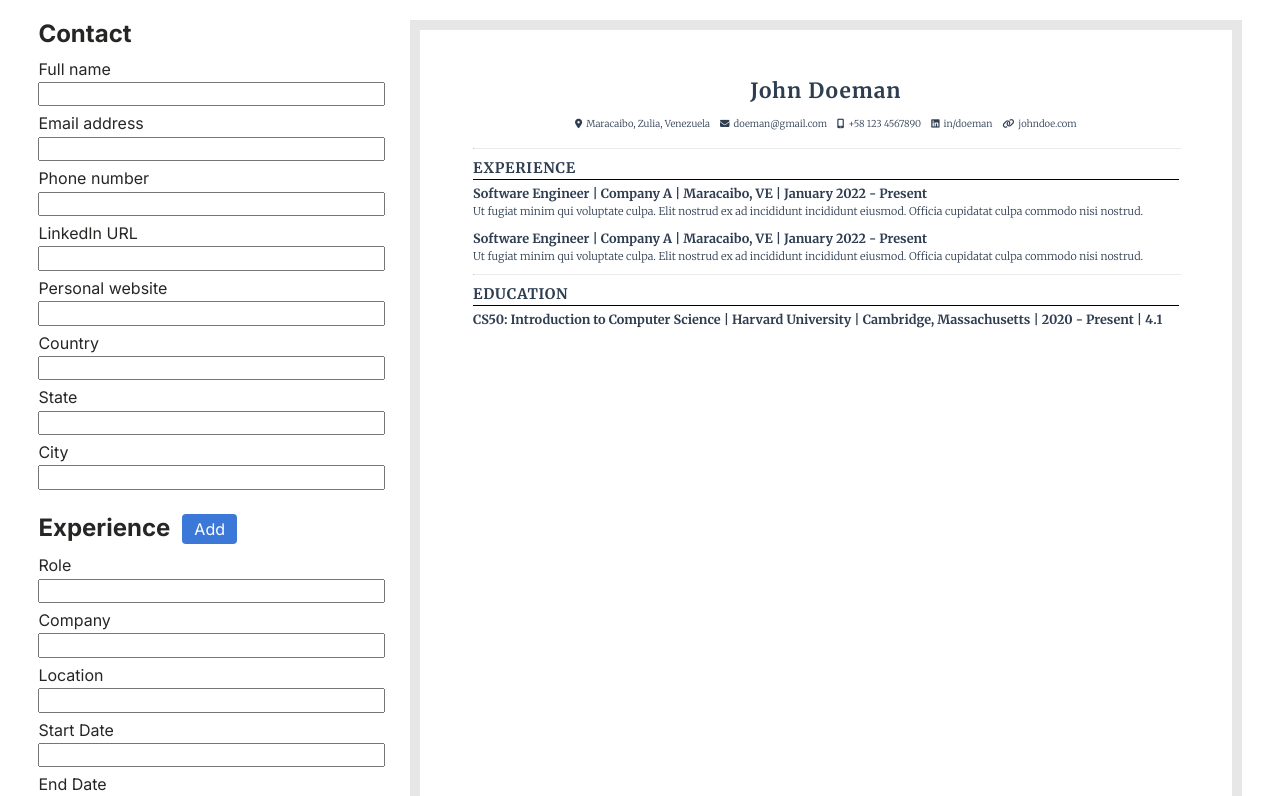
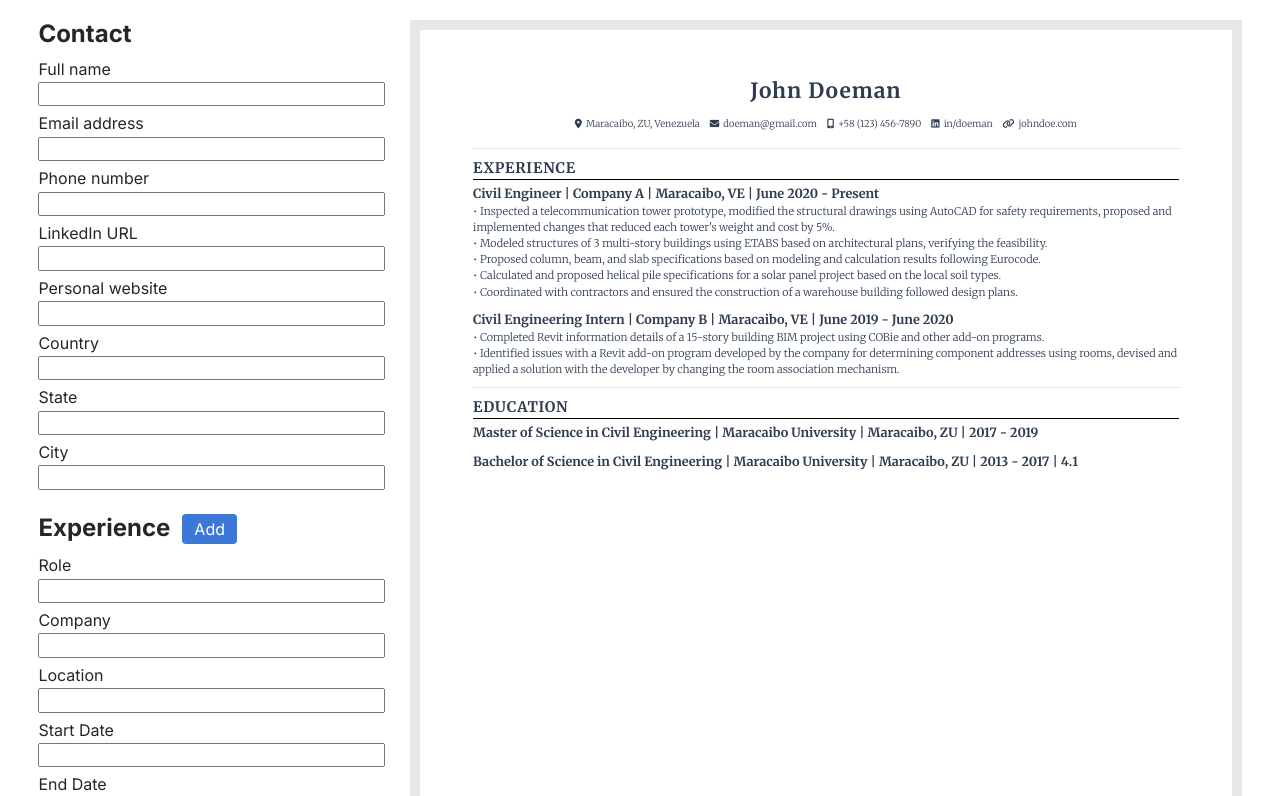
Before and after one commit to danxschz/cv-app, a React (Create React App) app: page / in a window 1280 px wide. Shown: the top 796 px of the page. Built offline with nearby package versions, Linux system fonts and the light colour scheme.

Commit message:
Update resume example

```diff
--- a/src/resumeExample.js
+++ b/src/resumeExample.js
@@ -1,42 +1,51 @@
 const resumeExample = {
   name: 'John Doeman',
   email: 'doeman@gmail.com',
-  phone: '+58 123 4567890',
+  phone: '+58 (123) 456-7890',
   linkedIn: 'in/doeman',
   website: 'johndoe.com',
   country: 'Venezuela',
-  state: 'Zulia',
+  state: 'ZU',
   city: 'Maracaibo',
+  summary: 'Civil engineer with 5 years of experience in the construction and design of residential, commercial, and industrial buildings. Proven ability to manage large teams, budgets and multiple projects. Seeking a career advancement opportunity as a Project Manager at Company A.',
 
   experience: [
     {
-      role: 'Software Engineer',
+      role: 'Civil Engineer',
       companyName: 'Company A',
       companyLocation: 'Maracaibo, VE',
-      startDate: 'January 2022',
+      startDate: 'June 2020',
       endDate: 'Present',
-      description: 'Ut fugiat minim qui voluptate culpa. Elit nostrud ex ad incididunt incididunt eiusmod. Officia cupidatat culpa commodo nisi nostrud.',
+      description: "Inspected a telecommunication tower prototype, modified the structural drawings using AutoCAD for safety requirements, proposed and implemented changes that reduced each tower's weight and cost by 5%.\nModeled structures of 3 multi-story buildings using ETABS based on architectural plans, verifying the feasibility.\nProposed column, beam, and slab specifications based on modeling and calculation results following Eurocode.\nCalculated and proposed helical pile specifications for a solar panel project based on the local soil types.\nCoordinated with contractors and ensured the construction of a warehouse building followed design plans.",
     },
 
     {
-      role: 'Software Engineer',
-      companyName: 'Company A',
+      role: 'Civil Engineering Intern',
+      companyName: 'Company B',
       companyLocation: 'Maracaibo, VE',
-      startDate: 'January 2022',
-      endDate: 'Present',
-      description: 'Ut fugiat minim qui voluptate culpa. Elit nostrud ex ad incididunt incididunt eiusmod. Officia cupidatat culpa commodo nisi nostrud.',
+      startDate: 'June 2019',
+      endDate: 'June 2020',
+      description: "Completed Revit information details of a 15-story building BIM project using COBie and other add-on programs.\nIdentified issues with a Revit add-on program developed by the company for determining component addresses using rooms, devised and applied a solution with the developer by changing the room association mechanism.",
     },
   ],
 
   education: [
     {
-      degree: 'CS50: Introduction to Computer Science',
-      schoolName: 'Harvard University',
-      schoolLocation: 'Cambridge, Massachusetts',
-      startDate: '2020',
-      endDate: 'Present',
+      degree: 'Master of Science in Civil Engineering',
+      schoolName: 'Maracaibo University',
+      schoolLocation: 'Maracaibo, ZU',
+      startDate: '2017',
+      endDate: '2019',
+    },
+
+    {
+      degree: 'Bachelor of Science in Civil Engineering',
+      schoolName: 'Maracaibo University',
+      schoolLocation: 'Maracaibo, ZU',
+      startDate: '2013',
+      endDate: '2017',
       gpa: '4.1',
-    }
+    },
   ],
 }
 
```
